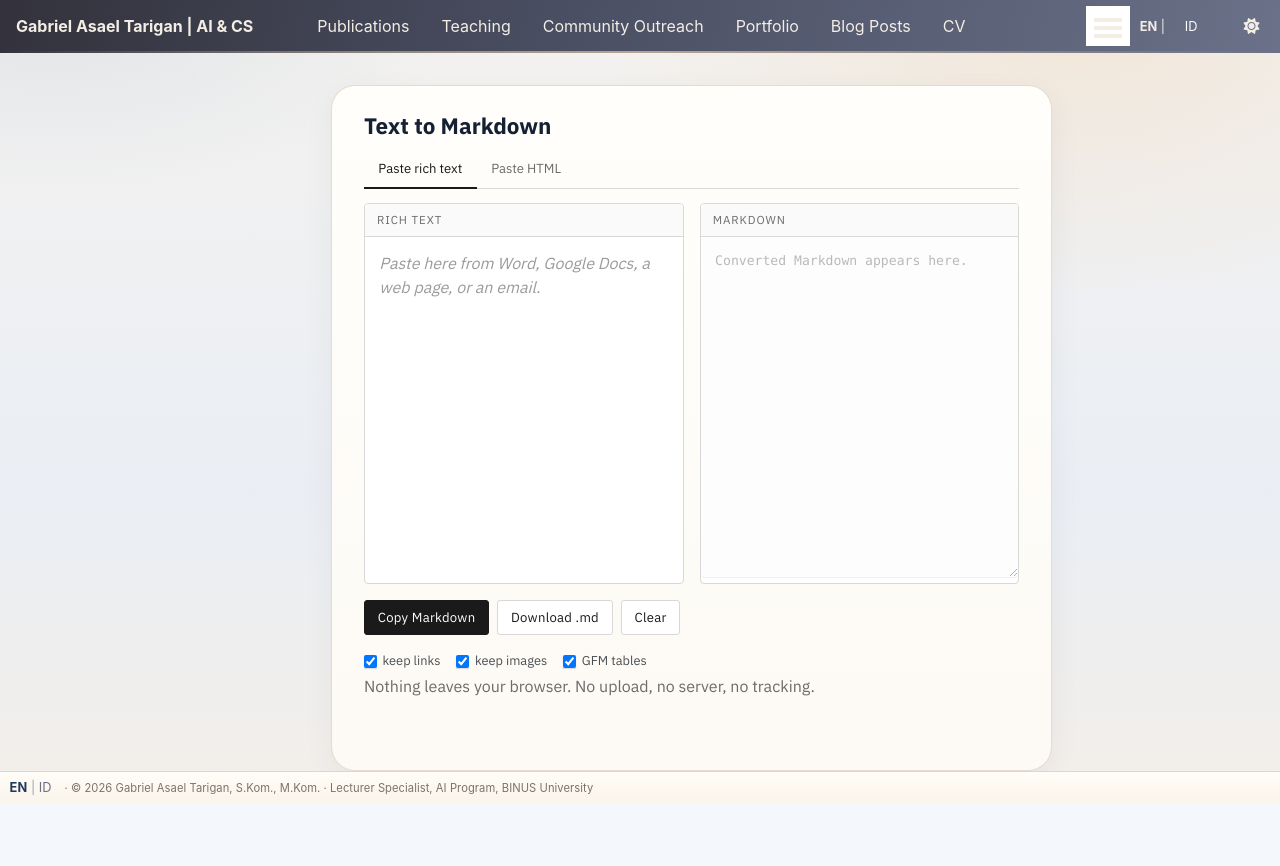
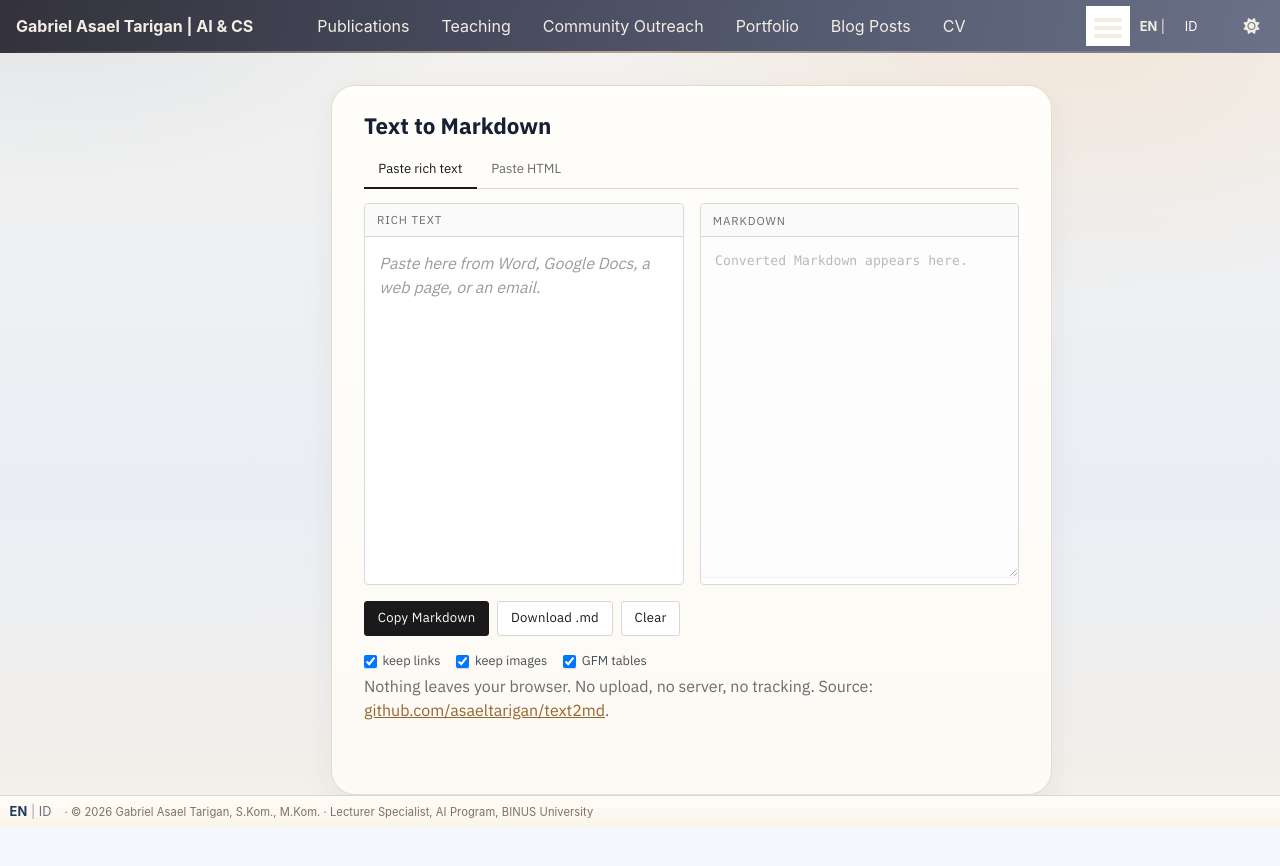
Before and after one commit to asaeltarigan/asaeltarigan.github.io, a Jekyll site: the page built from _pages/text2md.html, in a window 1280 px wide. Shown: the top 866 px of the page. Built offline with Jekyll 4.4.1, drawn with Linux system fonts in a browser that asks for light colours; some web fonts are replaced; a style sheet for code colours, icons or effects is not loaded.

Commit message:
text2md: link the source repo

```diff
--- a/_pages/text2md.html
+++ b/_pages/text2md.html
@@ -85,7 +85,7 @@ excerpt: "Paste rich text or HTML, get clean Markdown. Runs entirely in your bro
     <label><input type="checkbox" id="t2m-tables" checked> GFM tables</label>
   </div>
 
-  <p class="t2m-note">Nothing leaves your browser. No upload, no server, no tracking.</p>
+  <p class="t2m-note">Nothing leaves your browser. No upload, no server, no tracking. Source: <a href="https://github.com/asaeltarigan/text2md">github.com/asaeltarigan/text2md</a>.</p>
   <div class="t2m-toast" id="t2m-toast">Copied</div>
 </div>
 
```
